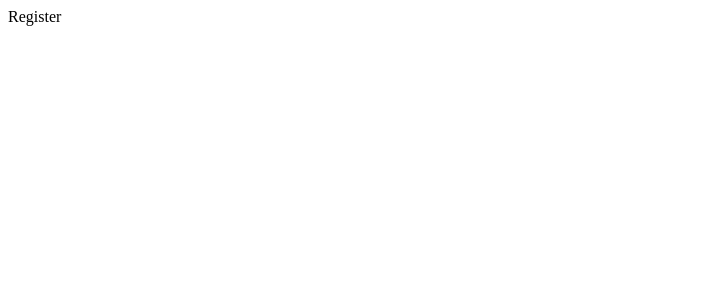
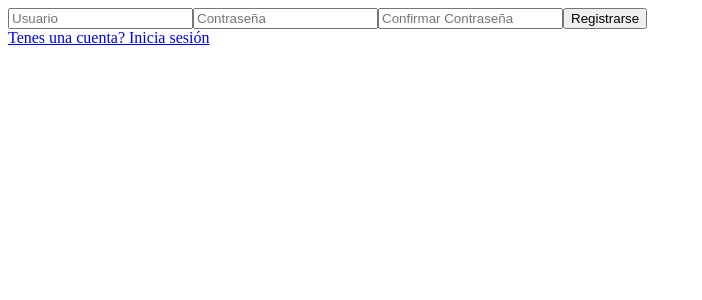
Before and after one commit to Programacion-Orientada-Objetos-5AO/proyecto-final-poo-calidad-vectorial-1, a React (Vite) app in the folder calidad-vectorial/frontend/: page /register in a window 1280 px wide. Shown: the top 300 px of the page, without its empty margins (0-702 px from the left). Built offline with nearby package versions, Linux system fonts and the light colour scheme.

Commit message:
Botones URL

```diff
--- a/calidad-vectorial/frontend/src/components/pages/aboutus/SobreNosotros.jsx
+++ b/calidad-vectorial/frontend/src/components/pages/aboutus/SobreNosotros.jsx
@@ -1,7 +1,13 @@
 import React from 'react'
+import { Link } from "react-router-dom";
 
 export const SobreNosotros = () => {
     return (
-        <div>aboutus</div>
+        <div>
+            aboutus
+            <Link to="/login">
+                <button>Ir al Login</button>
+            </Link>
+        </div>
     )
 }
--- a/calidad-vectorial/frontend/src/components/pages/login/Login.jsx
+++ b/calidad-vectorial/frontend/src/components/pages/login/Login.jsx
@@ -1,4 +1,5 @@
 import { useState } from "react";
+import { Link } from "react-router-dom";
 
 function Login({ onLogin }) {
 	const [username, setUsername] = useState("");
@@ -15,7 +16,7 @@ function Login({ onLogin }) {
 				credentials: "include"
 			});
 
-			if (res.ok) {
+			if (respond.ok) {
 				onLogin(); // actualiza estado en App
 				const text = await res.text();
 				setMessage(text);
@@ -29,12 +30,19 @@ function Login({ onLogin }) {
 	};
 
 	return (
+		<div>
 			<form onSubmit={handleLogin}>
 				<input type="text" value={username} onChange={e => setUsername(e.target.value)} placeholder="Usuario" />
 				<input type="password" value={password} onChange={e => setPassword(e.target.value)} placeholder="Contraseña" />
 				<button type="submit">Ingresar</button>
+
 				{message && <p>{message}</p>}
 			</form>
+			<Link to="/register">
+				No tenes una cuenta? Registrate
+			</Link>
+
+		</div>
 	);
 }
 
--- a/calidad-vectorial/frontend/src/components/pages/register/Register.jsx
+++ b/calidad-vectorial/frontend/src/components/pages/register/Register.jsx
@@ -1,7 +1,10 @@
 import React, { useState } from 'react';
+import { Link } from "react-router-dom";
+import { useNavigate } from "react-router-dom";
 
 
 export const Register = () => {
+    const navigate = useNavigate();
     const [username, setUsername] = useState("");
     const [password, setPassword] = useState("");
     const [passwordConfirmation, setPasswordConfirmation] = useState("");
@@ -17,6 +20,7 @@ export const Register = () => {
                 credentials: "include"
             });
             if (respond.ok) {
+                navigate("/index");
                 const text = await respond.text();
                 setMessage(text);
             } else {
@@ -29,6 +33,19 @@ export const Register = () => {
     }
 
   return (
-    <div>Register</div>
+    <div>
+        <form onSubmit={handleRegister}>
+            <input type="text" value={username} onChange={e => setUsername(e.target.value)} placeholder="Usuario" />
+            <input type="password" value={password} onChange={e => setPassword(e.target.value)} placeholder="Contraseña" />
+            <input type="password" value={passwordConfirmation} onChange={e => setPasswordConfirmation(e.target.value)} placeholder="Confirmar Contraseña" />
+            <button type="submit">Registrarse</button>
+
+            {message && <p>{message}</p>}
+        </form>
+        <Link to="/login">
+            Tenes una cuenta? Inicia sesión
+        </Link>
+
+    </div>
   )
 }
```
Lines whose indentation alone changed are shown as unchanged.
